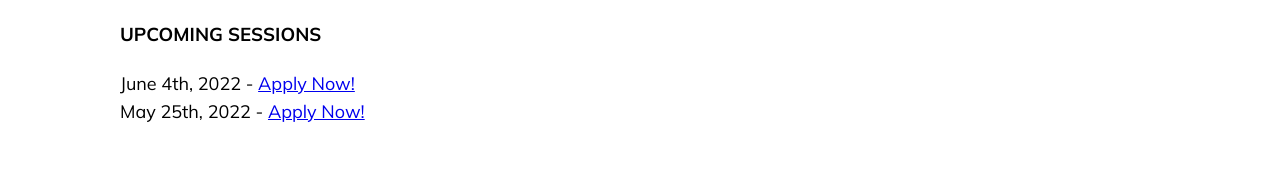
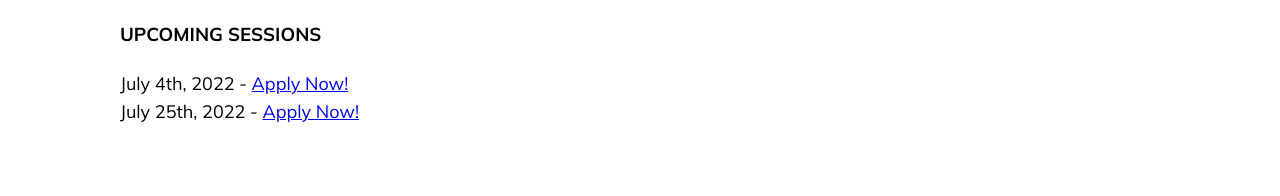
Before and after one commit to Orisfina/orisfina-bootcamp-v2, a Next.js app: page /courses in a window 1280 px wide. Shown: the part 530-726 px from the top of the page. Built offline with nearby package versions, Linux system fonts and the light colour scheme.

Commit message:
Edited Bootcamp starting date for Batch B

```diff
--- a/pages/courses.tsx
+++ b/pages/courses.tsx
@@ -6,7 +6,7 @@ import Footer from '../components/Footer'
 import NavBar from '../components/NavBar'
 import SlideshowShort from '../components/SlideshowShort'
 
-const courses: NextPage =() => {
+const courses: NextPage = () => {
      return (
           <>
                <Head>
@@ -18,8 +18,8 @@ const courses: NextPage =() => {
                <SlideshowShort title='Our Courses' color1='ONLINE' color2='ONSITE' text1='AND' text2='TRAINING' />
                <main className='course-section container'>
                     <h3 className='pt-m pb-s'>UPCOMING SESSIONS</h3>
-               <p>June 4th, 2022 - <Link href='/register' ><a>Apply Now!</a></Link></p>
-               <p className='pb-s'>May 25th, 2022  - <Link href='/register' ><a>Apply Now!</a></Link></p>
+                    <p>July 4th, 2022 - <Link href='/register' ><a>Apply Now!</a></Link></p>
+                    <p className='pb-s'>July 25th, 2022  - <Link href='/register' ><a>Apply Now!</a></Link></p>
                     <h2 className='t-center pb-s pt-m course_heading main-color'>
                          Orisfina Computer Institute Teaches the Most In-Demand I.T Skills
                     </h2>
@@ -86,7 +86,7 @@ const courses: NextPage =() => {
                <div className="apply-now">
                     <div className="z-indez-high">
                          <h2>What are you still waiting for?</h2>
-               <p>Application for our 12-weeks bootcamp for all courses starting June 6<sup>th </sup>is now open</p>
+                         <p>Application for our 12-weeks bootcamp for all courses starting July 4<sup>th </sup>is now open</p>
                          <Button cName='btn blog_btn inline-block' link='/register'>Join Others Now</Button>
                     </div>
                     <div className="bg-overlay"></div>
```
Lines whose indentation alone changed are shown as unchanged.
